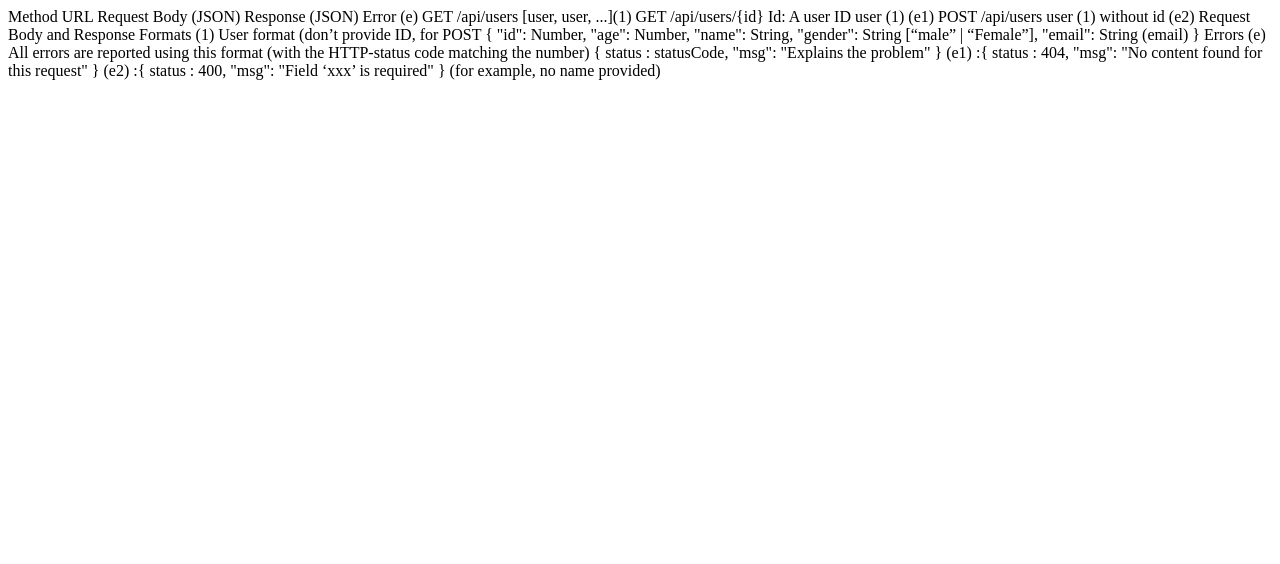
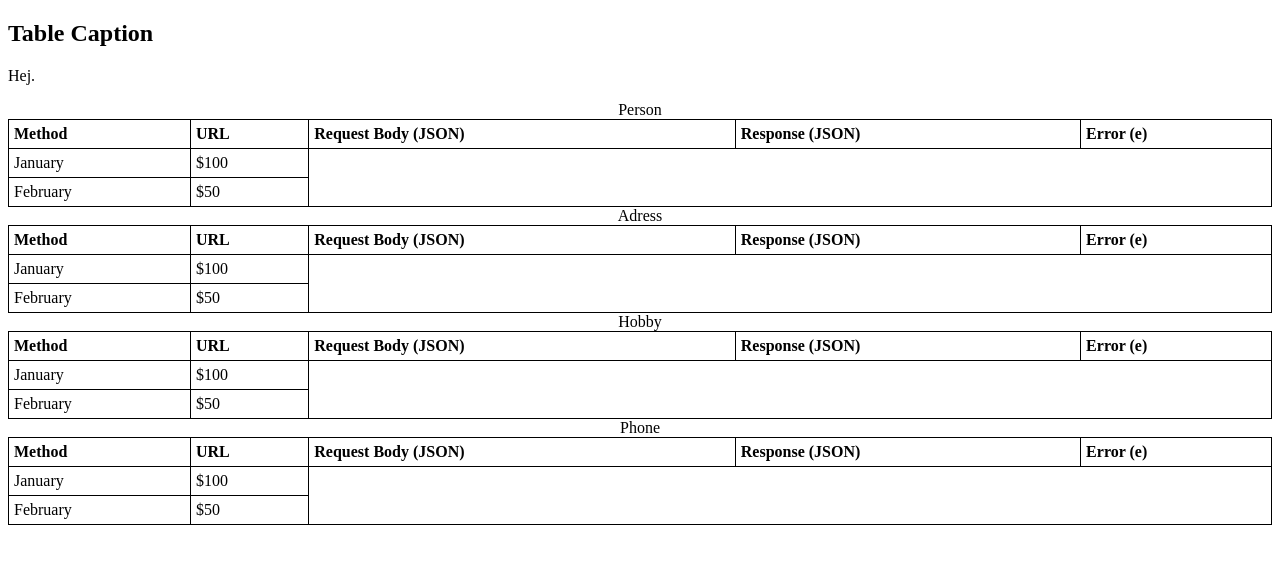
Before and after one commit to ChrisSkov/CA2, a plain HTML site: page src/main/webapp/API-Doc.html in a window 1280 px wide. Drawn offline with Linux system fonts and the light colour scheme.

Commit message:
api start

```diff
--- a/src/main/webapp/API-Doc.html
+++ b/src/main/webapp/API-Doc.html
@@ -9,64 +9,98 @@ and open the template in the editor.
         <title>TODO supply a title</title>
         <meta charset="UTF-8">
         <meta name="viewport" content="width=device-width, initial-scale=1.0">
+
+        <style>
+table, th, td {
+  border: 1px solid black;
+  border-collapse: collapse;
+}
+th, td {
+  padding: 5px;
+  text-align: left;
+}
+</style>
     </head>
     <body>
 
+        <h2>Table Caption</h2>
+<p>Hej.</p>
 
-Method
-URL
-Request Body (JSON)
-Response (JSON)
-Error (e)
-GET
-/api/users
+<table style="width:100%">
+  <caption>Person</caption>
+  <tr>
+    <th>Method</th>
+    <th>URL</th>
+    <th>Request Body (JSON)</th>
+    <th>Response (JSON)</th>
+    <th>Error (e)</th>
+  </tr>
+  <tr>
+    <td>January</td>
+    <td>$100</td>
+  </tr>
+  <tr>
+    <td>February</td>
+    <td>$50</td>
+  </tr>
+</table>
 
+<table style="width:100%">
+  <caption>Adress</caption>
+  <tr>
+    <th>Method</th>
+    <th>URL</th>
+    <th>Request Body (JSON)</th>
+    <th>Response (JSON)</th>
+    <th>Error (e)</th>
+  </tr>
+  <tr>
+    <td>January</td>
+    <td>$100</td>
+  </tr>
+  <tr>
+    <td>February</td>
+    <td>$50</td>
+  </tr>
+</table>
 
-[user, user, ...](1)
+<table style="width:100%">
+  <caption>Hobby</caption>
+  <tr>
+    <th>Method</th>
+    <th>URL</th>
+    <th>Request Body (JSON)</th>
+    <th>Response (JSON)</th>
+    <th>Error (e)</th>
+  </tr>
+  <tr>
+    <td>January</td>
+    <td>$100</td>
+  </tr>
+  <tr>
+    <td>February</td>
+    <td>$50</td>
+  </tr>
+</table>
 
-
-GET
-/api/users/{id}
-Id: A user ID
-
-
-user (1)
-(e1)
-POST
-/api/users
-user (1) without id
-
-
-(e2)
-
-
-
-
-
-
-
-
-
-
-
-Request Body and Response Formats
-(1) User format (don’t provide ID, for POST
- {
-    "id": Number,
-    "age": Number,
-    "name": String,
-    "gender": String [“male” | “Female”],
-    "email": String (email)
-  }
-Errors
-(e) All errors are reported using this format (with the HTTP-status code matching the number)
-{ status : statusCode, "msg": "Explains the problem" }
-
-(e1) :{ status : 404, "msg": "No content found for this request" }
-(e2) :{ status : 400, "msg": "Field ‘xxx’ is required" } (for example, no name provided)
-
-
-
+<table style="width:100%">
+  <caption>Phone</caption>
+  <tr>
+    <th>Method</th>
+    <th>URL</th>
+    <th>Request Body (JSON)</th>
+    <th>Response (JSON)</th>
+    <th>Error (e)</th>
+  </tr>
+  <tr>
+    <td>January</td>
+    <td>$100</td>
+  </tr>
+  <tr>
+    <td>February</td>
+    <td>$50</td>
+  </tr>
+</table>
 
 
     </body>
```
